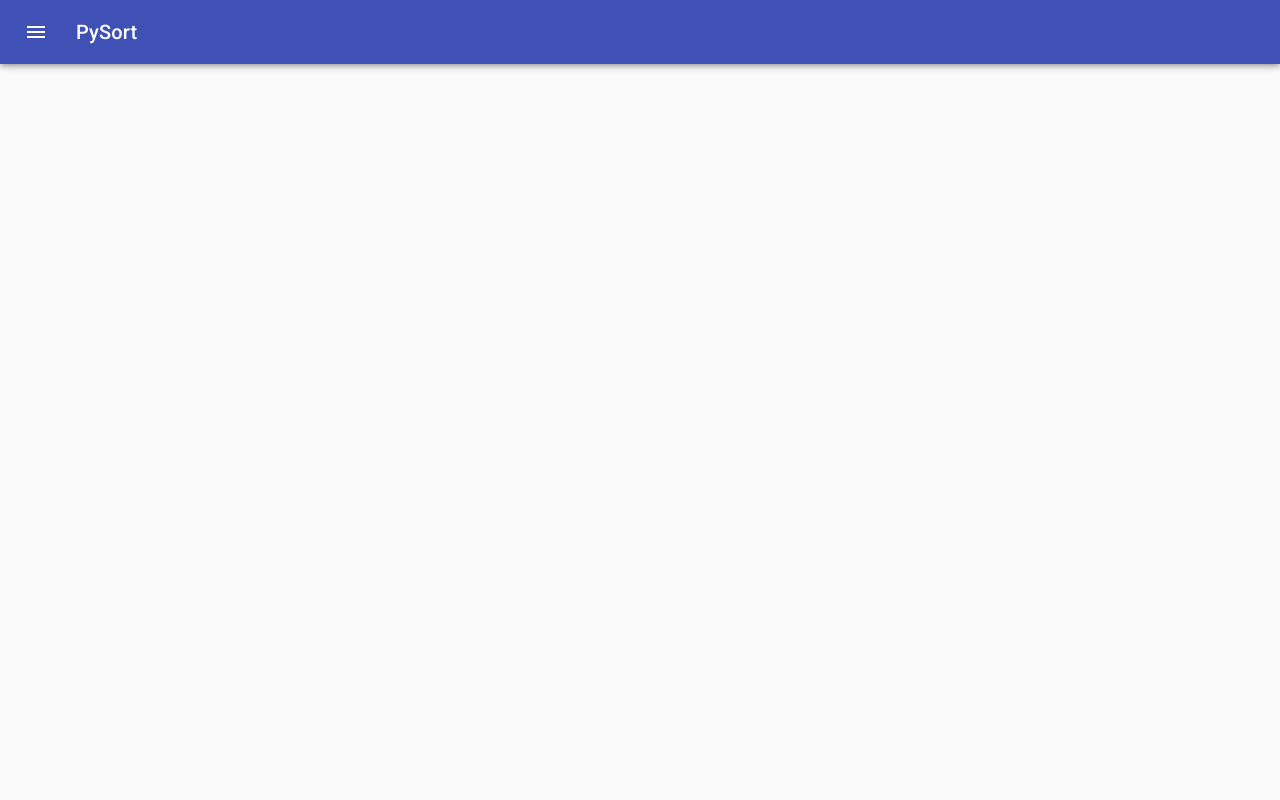
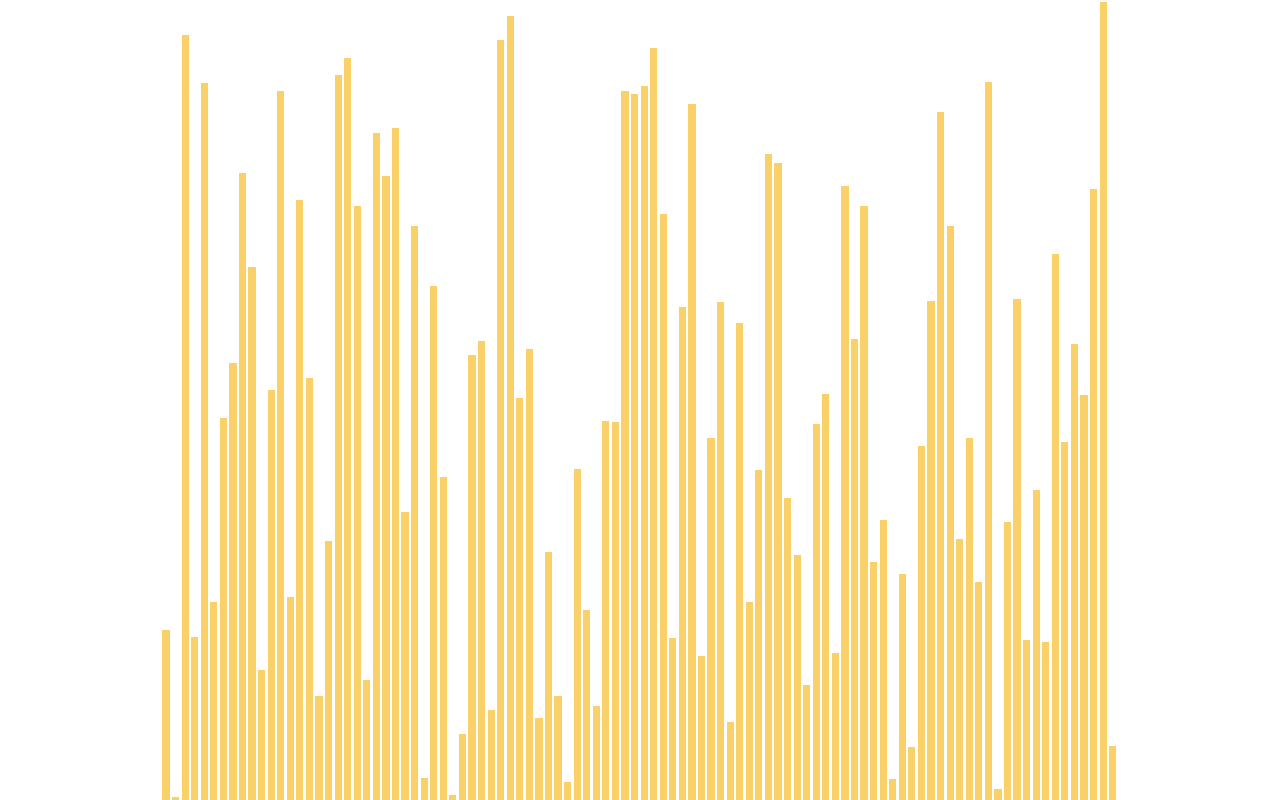
Before and after one commit to Fraisin/SightSort, a React (Create React App) app: page / in a window 1280 px wide. Built offline with nearby package versions, Linux system fonts and the light colour scheme.

Commit message:
Array element heights represented as bars.

```diff
--- a/src/App.css
+++ b/src/App.css
@@ -2,22 +2,6 @@
   min-height: 100vh;
   background: lightblue;
   display: flex;
-  justify-content: space-around;
+  justify-content: center;
   align-items: center;
 }
-.tweet {
-  border: 2px solid black;
-  height: 300px;
-  width: 300px;
-  background: white;
-  display: flex;
-  flex-direction: column;
-  justify-content: space-around;
-  align-items: center;
-  border-radius: 30px;
-}
-
-.red {
-  color: red;
-  font-size: 50px;
-}
--- a/src/App.js
+++ b/src/App.js
@@ -1,8 +1,13 @@
 import React from "react";
 import Navbar from "./Navbar";
+import SortVisualizer from "./SortVisualizer/SortVisualizer";
 
 function App() {
-  return <Navbar />;
+  return (
+    <div className="app">
+      <SortVisualizer></SortVisualizer>
+    </div>
+  );
 }
 
 export default App;
--- a/src/Navbar.js
+++ b/src/Navbar.js
@@ -134,14 +134,16 @@ export default function PersistentDrawerLeft() {
         </div>
         <Divider />
         <List>
-          {["Inbox", "Starred", "Send email", "Drafts"].map((text, index) => (
+          {["Quick", "Insertion", "Bubble", "Selection", "Heap", "Merge"].map(
+            (text, index) => (
               <ListItem button key={text}>
                 <ListItemIcon>
                   {index % 2 === 0 ? <InboxIcon /> : <MailIcon />}
                 </ListItemIcon>
                 <ListItemText primary={text} />
               </ListItem>
-          ))}
+            )
+          )}
         </List>
         <Divider />
       </Drawer>
--- /dev/null
+++ b/src/SortVisualizer/SortVisualizer.css
@@ -0,0 +1,13 @@
+.arrayBar {
+  background-color: #fad169;
+}
+.barContainer {
+  width: 75%;
+  height: 100vh;
+  display: flex;
+  justify-content: space-evenly;
+  align-content: center;
+  align-items: flex-end;
+  margin-left: auto;
+  margin-right: auto;
+}
--- /dev/null
+++ b/src/SortVisualizer/SortVisualizer.js
@@ -0,0 +1,50 @@
+import React from "react";
+import "./SortVisualizer.css";
+
+const numOfElements = 100;
+const maxArrayValue = 500;
+
+export default class SortVisualizer extends React.Component {
+  constructor(props) {
+    super(props);
+    this.state = {
+      array: []
+    };
+  }
+
+  componentDidMount() {
+    this.refillArray();
+  }
+
+  refillArray() {
+    const array = [];
+    for (let i = 0; i < numOfElements; i++) {
+      array.push(getRandomInt(1, maxArrayValue));
+    }
+    this.setState({ array });
+  }
+
+  render() {
+    const { array } = this.state;
+
+    return (
+      <div className="barContainer">
+        {array.map((value, index) => (
+          <div
+            className="arrayBar"
+            key={index}
+            style={{
+              width: `${75 / numOfElements}%`,
+              height: `${value / (maxArrayValue / 100)}%`
+            }}
+          ></div>
+        ))}
+      </div>
+    );
+  }
+}
+
+//Generates random integer within the interval [min, max].
+function getRandomInt(min, max) {
+  return Math.floor(Math.random() * (max - min + 1) + min);
+}
```
Lines whose indentation alone changed are shown as unchanged.
